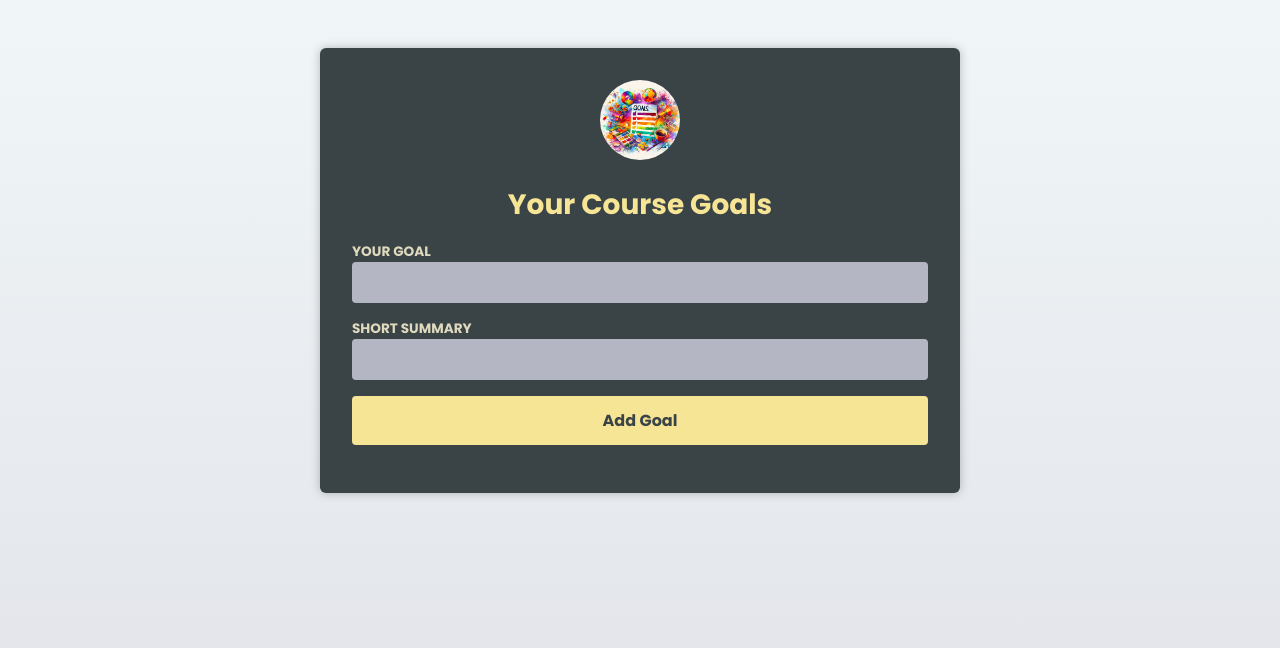
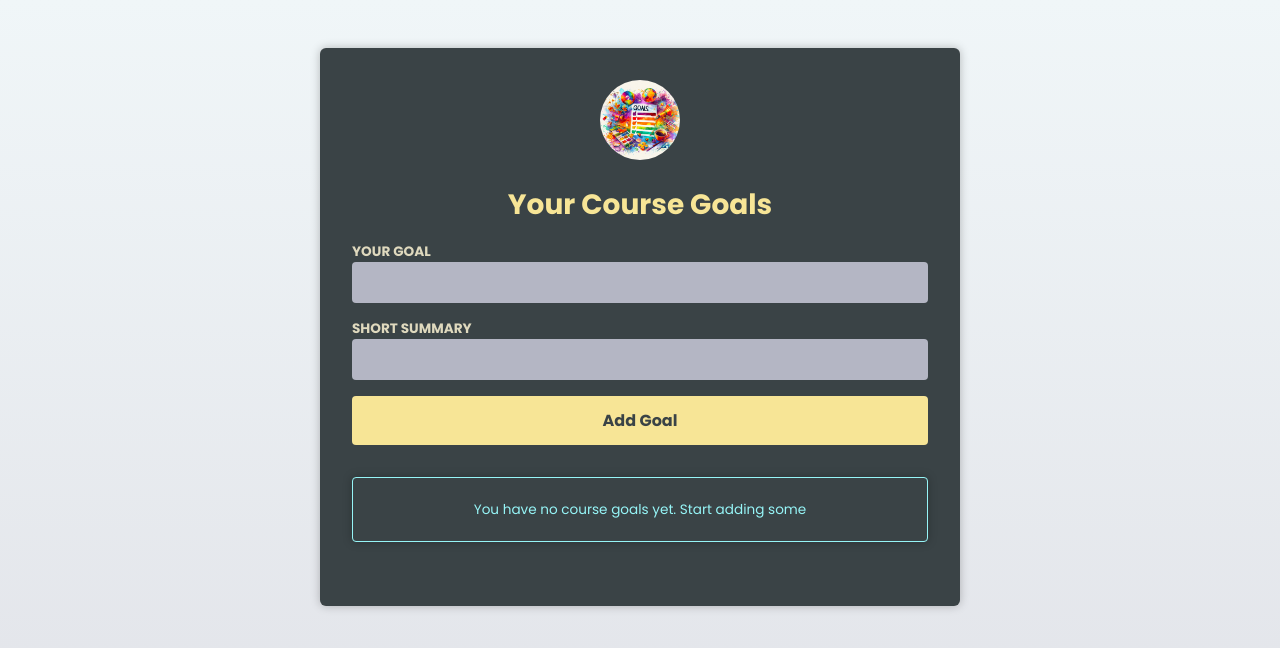
Before and after one commit to TarekAbdo223/Courses-TS, a React (Vite) app: page / in a window 1280 px wide. Shown: the top 648 px of the page. Built offline with nearby package versions, Linux system fonts and the light colour scheme; the HTML template or start-up script is replaced by a standard one.

Commit message:
added the union type checks

```diff
--- a/src/components/CourseGoalList.tsx
+++ b/src/components/CourseGoalList.tsx
@@ -1,13 +1,29 @@
 import CourseGoal from "./CourseGoal";
 import { type CourseGoal as CGoal } from "../App";
+import InfoBox from "./InfoBox";
 
 type CourseGoalListProps = {
   goals: CGoal[];
   onDelete: (id: string) => void;
 };
 const CourseGoalList = ({ goals, onDelete }: CourseGoalListProps) => {
+  if (goals.length === 0) {
+    return (
+      <InfoBox mode="hint">
+        You have no course goals yet. Start adding some
+      </InfoBox>
+    );
+  }
+
+  let war;
+
   return (
-    <div>
+    <>
+      {goals.length >= 4 && (
+        <InfoBox mode="warning">
+          You're collecting a lot of goals. Don't put too much on your plate !
+        </InfoBox>
+      )}
       <ul>
         {goals.map((goal) => (
           <li key={goal.id}>
@@ -17,7 +33,7 @@
           </li>
         ))}
       </ul>
-    </div>
+    </>
   );
 };
 
--- /dev/null
+++ b/src/components/InfoBox.tsx
@@ -0,0 +1,22 @@
+import { type PropsWithChildren } from "react";
+
+type InfoBoxProps = PropsWithChildren<{ mode: "hint" | "warning" }>;
+
+const InfoBox = ({ children, mode }: InfoBoxProps) => {
+  if (mode === "hint") {
+    return (
+      <aside className="infobox infobox-hint">
+        <p>{children}</p>
+      </aside>
+    );
+  }
+
+  return (
+    <aside className="infobox infobox-warning warning--medium">
+      <h2>Warning</h2>
+      <p>{children}</p>
+    </aside>
+  );
+};
+
+export default InfoBox;
--- a/src/index.css
+++ b/src/index.css
@@ -1,11 +1,11 @@
-@import url('https://fonts.googleapis.com/css2?family=Poppins:wght@400;700&display=swap');
+@import url("https://fonts.googleapis.com/css2?family=Poppins:wght@400;700&display=swap");
 
 * {
   box-sizing: border-box;
 }
 
 html {
-  font-family: 'Poppins', sans-serif;
+  font-family: "Poppins", sans-serif;
 }
 
 body {
@@ -126,7 +126,31 @@
   color: #f9a73b;
 }
 
-.fallback {
+.infobox {
+  margin: 2rem 0;
+  padding: 0.5rem;
   text-align: center;
-  color: #acd1ce;
+  box-shadow: 0 0 10px rgba(0, 0, 0, 0.25);
+  font-size: 0.85rem;
+  border-radius: 4px;
 }
+
+.infobox-hint {
+  border: 1px solid #96f5f7;
+  color: #96f5f7;
+}
+
+.infobox-warning.warning--low {
+  border: 1px solid #f6d84f;
+  color: #f6d84f;
+}
+
+.infobox-warning.warning--medium {
+  border: 1px solid #f9a73b;
+  color: #f9a73b;
+}
+
+.infobox-warning.warning--high {
+  border: 1px solid #f97373;
+  color: #f97373;
+}
```
